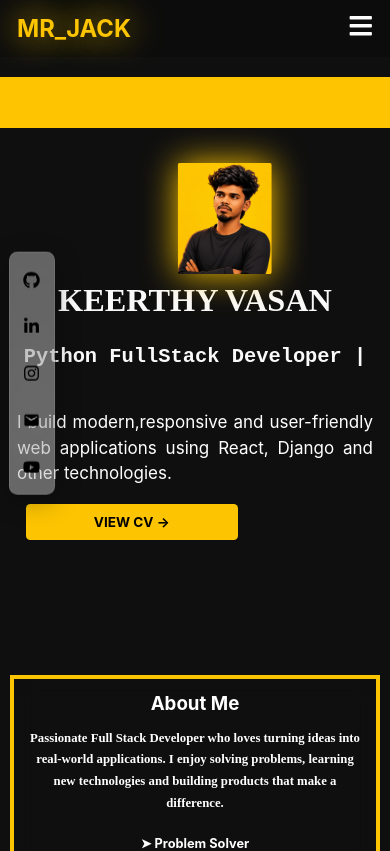
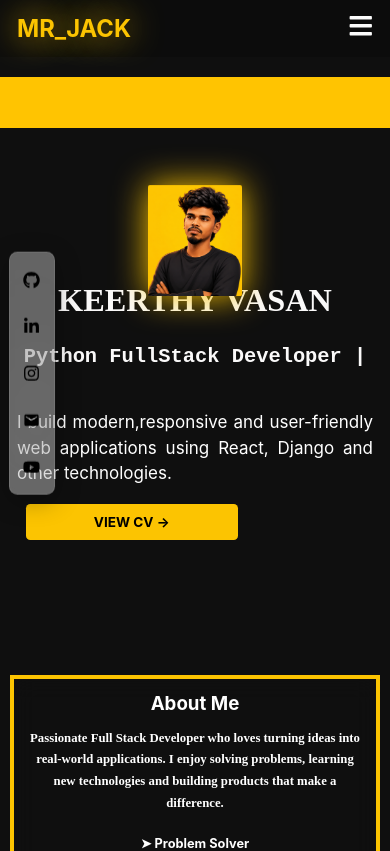
Before and after one commit to keerthy-07/my-app, a React (Create React App) app: page / in a window 390 px wide. Shown: the top 851 px of the page. Built offline with nearby package versions, Linux system fonts and the light colour scheme.

Commit message:
updated responsive head,profile and socialbar

```diff
--- a/src/components/profile/profile.css
+++ b/src/components/profile/profile.css
@@ -128,7 +128,8 @@
     margin: 10px auto;
     display: block;
     border-radius: 2%;
-    transform: translateX(35px);
+    transform: translateX(50px);
+    transform: translateY(20%);
   }
 
   .left h2{
```
